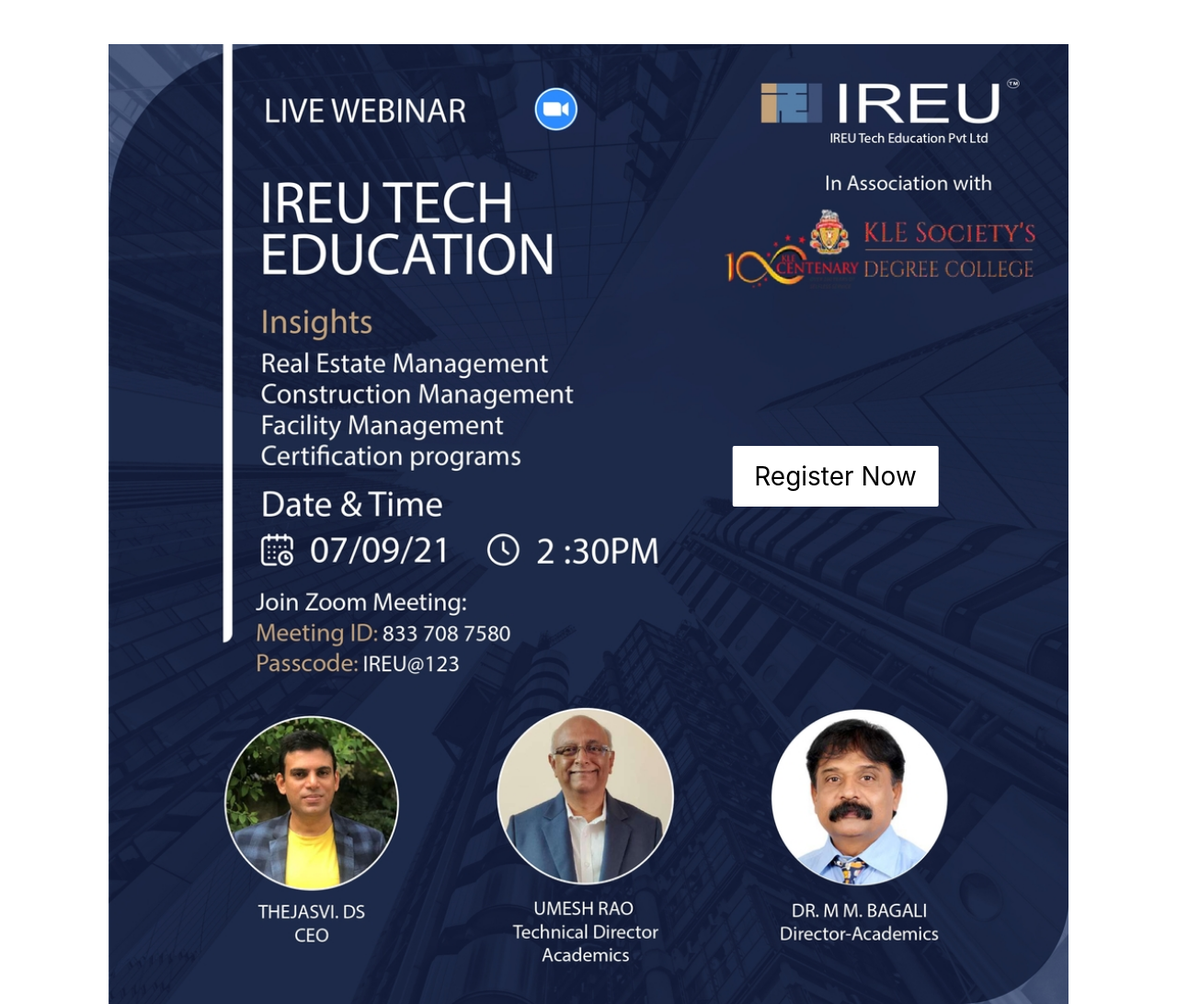
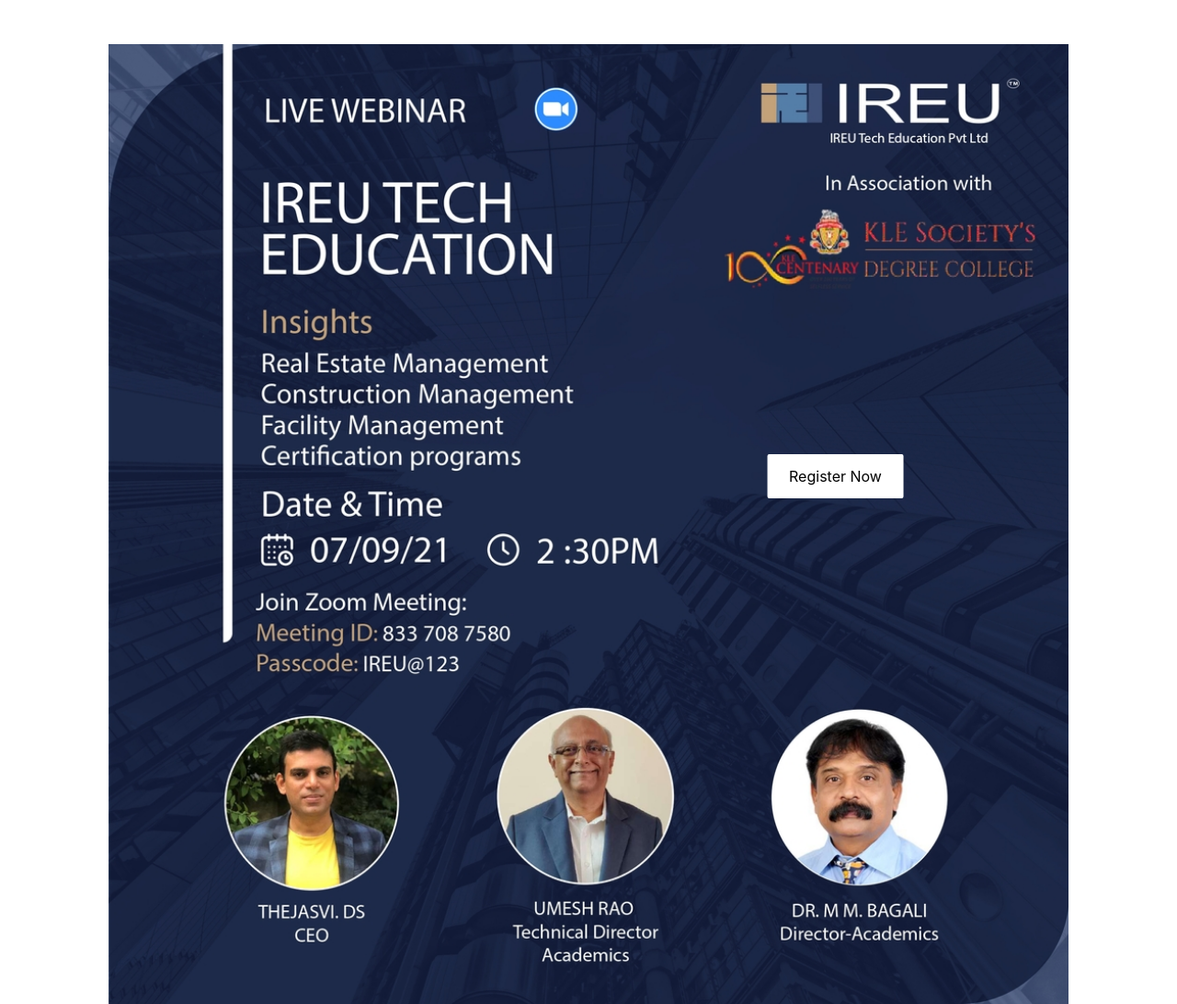
Before and after one commit to worktech055/test1, a plain HTML site: page index.html in a window 1280 px wide. Shown: the whole page at 92% size. Drawn offline with nearby package versions, Linux system fonts and the light colour scheme.

Commit message:
Update index.html

```diff
--- a/index.html
+++ b/index.html
@@ -33,7 +33,7 @@
   .btn{
     top: 45%!important;
   left: 75%!important;
-  font-size: 28px!important;
+  font-size: 16px!important;
   padding: 5px 10px;
   }
   img{
```
